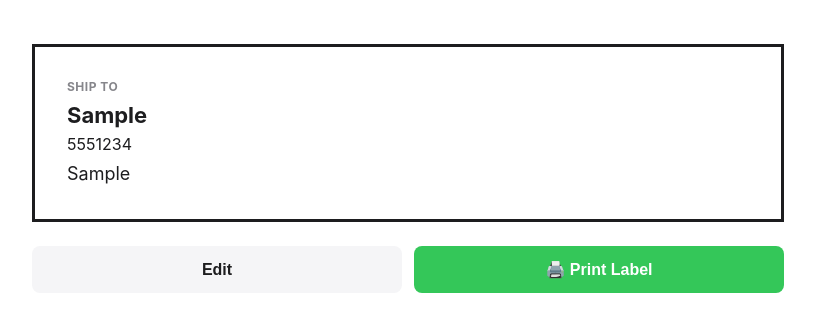
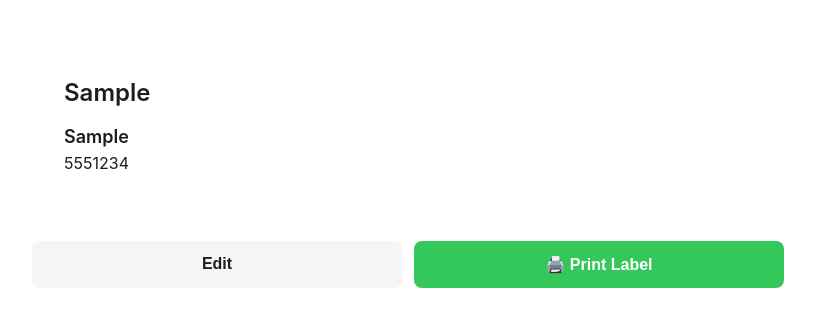
Before and after one commit to ervinliyu/shipping-label, a plain HTML site: page index.html in a window 1280 px wide. Both pictures are taken after typing "Sample", "5551234", "Sample" into the empty fields and a click on the button "Generate Label". Shown: the whole page, without its empty margins (232-1047 px from the left). Drawn offline with Linux system fonts and the light colour scheme.

Commit message:
index.html

```diff
--- a/index.html
+++ b/index.html
@@ -132,7 +132,7 @@
         }
 
         .label {
-            border: 3px solid #1d1d1f;
+            border: none;
             padding: 32px;
             background: white;
             position: relative;
@@ -150,29 +150,31 @@
             font-size: 12px;
             font-weight: 700;
             text-transform: uppercase;
-            color: #86868b;
+            color: #1d1d1f;
             margin-bottom: 8px;
             letter-spacing: 0.5px;
         }
 
         .label-name {
-            font-size: 22px;
-            font-weight: 700;
+            font-size: 18px;
+            font-weight: 600;
             margin-bottom: 6px;
             color: #1d1d1f;
         }
 
         .label-phone {
             font-size: 16px;
-            margin-bottom: 6px;
+            margin-bottom: 12px;
             color: #1d1d1f;
         }
 
         .label-address {
-            font-size: 18px;
-            line-height: 1.5;
+            font-size: 24px;
+            line-height: 1.4;
             color: #1d1d1f;
             white-space: pre-line;
+            font-weight: 600;
+            margin-bottom: 16px;
         }
 
         .divider {
@@ -209,11 +211,11 @@
             }
 
             .label {
-                border: 3px solid black;
+                border: none;
                 page-break-after: avoid;
                 margin: 0;
                 height: 70mm;
-                padding: 20px;
+                padding: 30px;
                 display: flex;
                 flex-direction: column;
                 justify-content: flex-start;
@@ -269,10 +271,9 @@
         <div class="label-preview" id="labelPreview">
             <div class="label">
                 <div class="label-section">
-                    <div class="label-header">Ship To</div>
+                    <div class="label-address" id="previewToAddress"></div>
                     <div class="label-name" id="previewToName"></div>
                     <div class="label-phone" id="previewToPhone"></div>
-                    <div class="label-address" id="previewToAddress"></div>
                 </div>
             </div>
 
```
